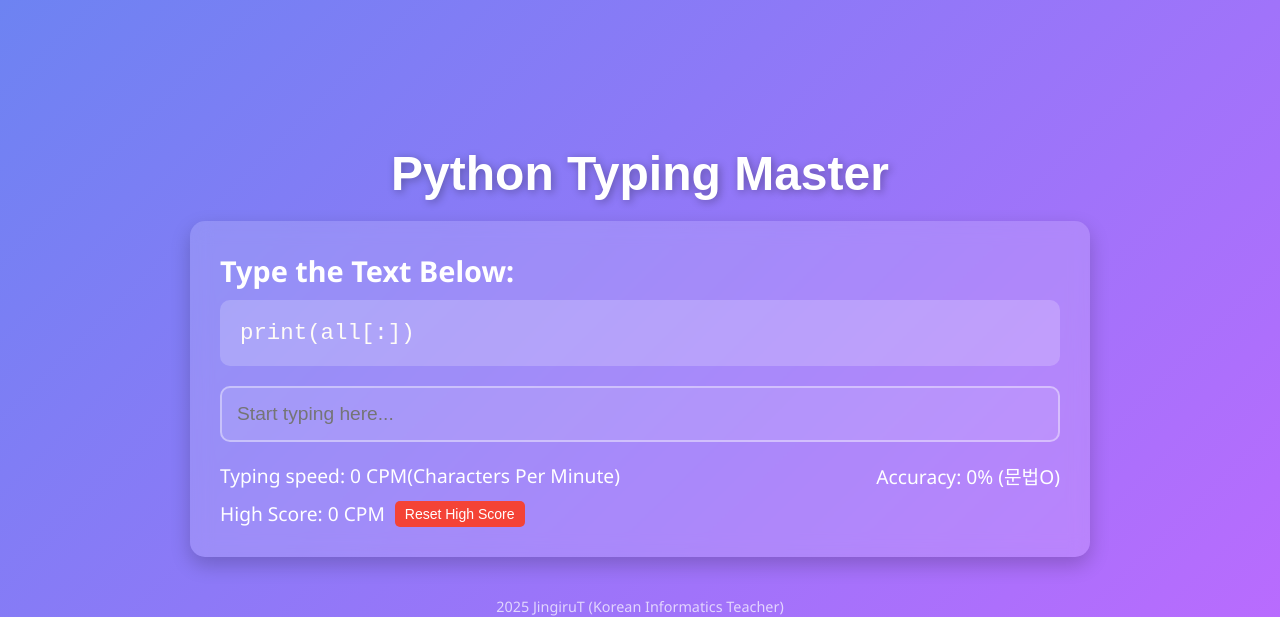
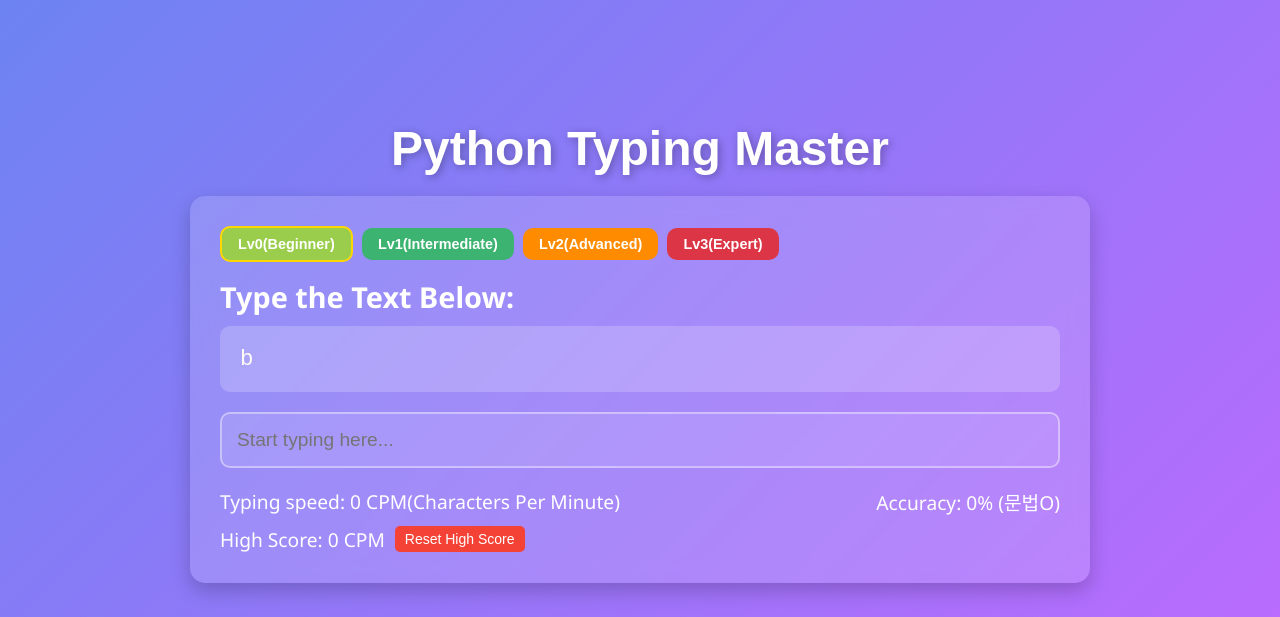
Before and after one commit to jingiru/PythonTypingMaster, a Flask app: page / in a window 1280 px wide. Shown: the top 617 px of the page. Run offline with Flask 3, Linux system fonts and the light colour scheme.

Commit message:
난이도 기능 구현

```diff
--- a/app.py
+++ b/app.py
@@ -38,7 +38,7 @@ def normalize_code(code):
 def is_valid_python_syntax(code):
     """Python 코드의 문법이 유효한지 검사"""
     # 단순 키워드나 식별자인 경우
-    if code.strip() in ['for', 'if', 'while', 'print', 'input', 'def', 'class', 'return']:
+    if code.strip() in ['for', 'if', 'else', 'while', 'print', 'input', 'def', 'class', 'return']:
         return True
 
     try:
--- a/static/script.js
+++ b/static/script.js
@@ -7,100 +7,229 @@ const highScoreDisplay = document.getElementById("high-score");
 const resetHighScoreButton = document.getElementById("reset-high-score");
 const highScoreMessage = document.getElementById("high-score-message");
 
+
+// 난이도 버튼들
+const lvButtons = document.querySelectorAll(".level-buttons button");
+
 // 타이핑 연습 텍스트
-typingTexts = [
+const typingTexts = {
+    "lv0": ['1', '2', '3', '4', '5', '10', '99', '3.14', '1.414', '345', '456', '100',
+        'a', 'b', 'c', 'd', 'x', 'y', 'z', 'n', 'n1', 'n2', 'n3', 'lv0',
+        'num1', 'num2', 'num3', 'res', 'temp', 'cnt', 'swap', 'print', 'input',
+        'True', 'False', 'if', 'else', 'for', 'while', 'def', 'len', 'round', 'jingiru',
+        'a + b', 'a - b', 'a * b', 'a / b', 'a ** b', 'a // b', 'n1+n2'],
+
+    "lv1": [
         'print("Hello, World!")',
+        'Hello, World!',
+        'hello, world!',
+        'Hi',
+        'Cat',
+        'Dog',
+        'Algorithm',
+        'Typing Master',
+        'print("hello, world!")',
         'print("hello")',
+        'print("Hello")',
+        'print("HELLO")',
+        'print("hi")',
+        'print("Hi")',
+        'print("HI")',
         'print(5)',
         'print(10)',
+        'print(100)',
+        'print(99)',
+        'print(3.14)',
         'print(-1)',
+        'print(-5)',
+        'print(-10)',
+        'print(-5.5)',
+        'print(10,20)',
+        'print(100,-300)',
         'print(2+3)',
         'print(10-20)',
         'print(5*2)',
+        'print("p"*2)',
+        'print("pizza"*5)',
+        'print("pizza" * 10)',
+        'print("n" * 10)',
+        'print("loop " * 10)',
         'print(10//2)',
         'print("파이썬")',
-    'a=1',
-    'a=10',
+        'input("아이디를 입력하세요")',
+        'input("비밀번호를 입력하세요")',
+        'input("ID = ?")',
+        'input("PW = ?")',
+        'input("when?")',
+        'input("where?")',
+        'input("who?")',
         'a="파이썬"',
         'word="파이썬"',
         'c = a + b',
+        'print(x * 2)',
         'c = a - b',
-    'for i in range(10):',
-    'if x > 0:',
-    'while True:',
+        'res = n1 + n2',
+        'res=n1+n2',
+        'temp=a',
+        'temp = a',
+        'a=b',
+        'a = b',
+        'b=a',
+        'b = a',
+        'c = a - b',
+        'c = a + b',
+        'res = num1+num2',
         'input("Enter a number: ")',
         'input()',
         'a=input()',
         'pw = input()',
         'ID = input()',
         'print("피자","타코","파스타")',
-    'import math',
-    'a = [1, 2, 3]',
-    'b = {"key":"value"}',
-    'print(a[0])',
-    'for i in range(1, 11):',
         'print(i ** 2)',
-    'if a == b:',
-    'elif x < 0:',
-    'else:',
-    'def func():',
-    'return x * y',
         'try:',
         'print("Python is fun!")',
         'a, b = 5, 10',
         'a += b',
         'print("Sum:", a)',
-    'del a[0]',
-    'print(sqrt(16))',
         'x = 10',
         'y = x / 3',
-    'print(round(y, 2))',
-    '"Hello".upper()',
-    '"World".lower()',
-    '"Hello" + " " + "World"',
-    'len("Python")',
-    'max([1, 2, 3])',
-    'min([1, 2, 3])',
-    'sum([1, 2, 3])',
-    'sorted([3, 1, 2])',
-    'list(range(5))',
         'x = None',
-    'if x is None:',
         'a = True',
         'b = False',
         'not a',
         'a and b',
         'a or b',
         'str(123)',
+        'str(3.14)',
+        'str(50)',
         'int("456")',
+        'int("10000")',
+        'int("123456")',
+        'bin(255)',
+        'bin(100)',
+        'bin(50)',
+        'bin(1)',
+        'hex(200)',
+        'hex(255)',
+        'hex(150)',
+        'hex(20)',
+        'oct(255)',
+        'oct(135)',
+        'oct(38)',
+        'oct(81)',
         'float("3.14")',
-    'x = [0 for i in range(5)]',
         'print("Done")',
         'print(i, val)',
-    'print(e)',
-    '"abc".replace("a", "z")',
-    'x = {1, 2, 3}',
-    'round(3.14159, 2)',
-    'bin(255)',
-    'hex(255)',
-    'oct(255)',
-    'b = [4, 5, 6]',
-    'd = {"name":"John", "age":30}',
-    'print(key, value)',
-    '"Python"[::-1]',
-    'print(list_a[1])',
+        'print(e)'
+    ],
+
+    "lv2": [
+        'def add(a, b):',
+        'return a + b',
+        'x = [1, 2, 3]',
+        'for i in x:',
+        'print(i ** 2)',
+        'print(i[0])',
+        'print(i[1])',
+        'print(b[-1])',
+        'print(c1[2])',
+        'print(list1[-1])',
+        'for i in range(10):',
+        'import math',
+        'import random',
+        'import time',
+        'a = [1, 2, 3]',
+        'b = {"key":"value"}',
+        'for i in range(1, 11):',
+        'print(a[0])',
+        'if a == b:',
+        'elif x < 0:',
+        'else:',
+        'if x > 0:',
+        'while True:',
+        'def func():',
+        'return x * y',
+        '"Hello".upper()',
+        '"World".lower()',
+        'max([1, 2, 3])',
+        'min([1, 2, 3])',
+        'sum([1, 2, 3])',
+        'sorted([3, 1, 2])',
+        'if x is None:',
         'print(a[1])',
         'print(b[2])',
         'a_list[-1]',
         'print(a[1:4])',
-    'print(a[-5:-1])',
         'print(all[:])',
         'print(front[1:])',
         'print(end[:9])',
+        'del a[0]',
+        'del b[1]',
+        'print(sqrt(16))',
+        'print(round(y, 2))',
+        'len("Python")',
+        'list(range(5))',
+        'round(3.14159, 2)',
+        'b = [4, 5, 6]',
+        'print(key, value)',
         'len',
         'import random',
         'import os',
+        'int(input())'
+    ],
+
+    "lv3": [
+        'a, b = input().split()',
+        'stats = ["lv", "hp", "mp", "atk", "def"]',
+        'data = [100, 200, 300, "cm", "inch"]',
+        't1, t2 = input().split()',
+        's1, s2 = input().split()',
+        'id, pw = input().split()',
+        'a, b = map(int, input().split())',
+        'a, b = map(str, input().split())',
+        'n1, n2 = map(int, input().split())',
+        'a, b, c = map(int, input().split())',
+        'list1 = list(map(int, input().split()))',
+        'number = list(map(int, input().split()))',
+        'if x[0] == 1:',
+        'if x[-5] != 0:',
+        'print(list_a[1])',
+        'print(a[-5:-1])',
+        '"Python"[::-1]',
+        'x = {1, 2, 3}',
+        'y = {4 ,5 ,6}',
+        'a = {"key": "value"}',
+        '"Hello" + " " + "World"',
+        'x = 10',
+        'd = {"name":"John", "age":30}',
+        'x = [0 for i in range(5)]',
+        '"abc".replace("a", "z")',
+        'a = list(range(5, 15))',
+        'a = {"apple": 5, "banana": 10, "cherry": 7}',
+        'd = {"name": "Alice", "age": 25, "city": "Wonderland"}',
+        'y = [x**2 for x in range(10)]',
+        'y = math.pow(3, 2)',
+        'z = math.ceil(4.2)',
+        'x = math.floor(4.8)',
+        'del a["key1"]',
+        'x.append("orange")',
+        'x.insert(1, "grape")',
+        'x.index(1)',
+        'x.remove("banana")'
     ]
+};
+
+
+let currentLevel = "lv0"; // 기본 난이도
+
+
+
+// 페이지 로드 시, 기본 lv0 버튼에 border 추가
+window.addEventListener("load", () => {
+    const lv0Button = document.getElementById("lv0");
+    lv0Button.style.border = "2px solid #FFD700"; // lv0 버튼에 기본 border 추가
+    initializeText(); // 텍스트 초기화
+});
 
 
 // 소리 재생 함수
@@ -130,8 +259,8 @@ resetHighScoreButton.addEventListener("click", resetHighScore);
 
 // 연습 텍스트 초기화
 function initializeText() {
-    const randomIndex = Math.floor(Math.random() * typingTexts.length);
-    currentText = typingTexts[randomIndex];
+    const randomIndex = Math.floor(Math.random() * typingTexts[currentLevel].length);
+    currentText = typingTexts[currentLevel][randomIndex];
     textToType.textContent = currentText;
     typingInput.value = "";
     startTime = null;
@@ -256,6 +385,20 @@ typingInput.addEventListener("keydown", async (event) => {
     }
 });
 
+
+// 난이도 버튼 클릭 시 텍스트 변경 및 버튼 상태 변경
+lvButtons.forEach(button => {
+    button.addEventListener("click", (e) => {
+        currentLevel = e.target.id; // 현재 난이도 업데이트
+        initializeText(); // 텍스트 초기화
+
+        // 버튼의 border 스타일 업데이트
+        lvButtons.forEach(btn => btn.style.border = "none"); // 모든 버튼 border 제거
+        e.target.style.border = "2px solid #FFD700"; // 선택된 버튼에 border 추가
+    });
+});
+
+
 // 초기화
 initializeText();
 loadHighScore();
--- a/static/style.css
+++ b/static/style.css
@@ -86,6 +86,67 @@ main {
 
 
 
+.level-buttons button {
+  padding: 8px 16px;  /* 크기 줄이기 */
+  font-size: 0.9rem;      /* 텍스트 크기 줄이기 */
+  margin-right: 5px;
+  margin-bottom: 15px;
+  font-weight: bold;
+  color: white;
+  border: none;
+  border-radius: 10px;
+  cursor: pointer;
+  transition: background-color 0.3s, transform 0.3s;
+  box-sizing: border-box;
+}
+
+/* Lv0 (Beginner) 버튼 */
+#lv0 {
+  background-color: #9bcd4c; /* 세련된 초록색 */
+}
+
+#lv0:hover {
+  background-color: #89b23d;
+  transform: scale(1.05);
+}
+
+/* Lv1 (초보자용) 버튼 */
+#lv1 {
+  background-color: #3cb371; /* 세련된 초록색 */
+}
+
+#lv1:hover {
+  background-color: #32965d;
+  transform: scale(1.05);
+}
+
+/* Lv2 (중급자용) 버튼 */
+#lv2 {
+  background-color: #ff8c00; /* 세련된 주황색 */
+}
+
+#lv2:hover {
+  background-color: #e67800;
+  transform: scale(1.05);
+}
+
+/* Lv3 (고급자용) 버튼 */
+#lv3 {
+  background-color: #dc3545; /* 세련된 빨간색 */
+}
+
+#lv3:hover {
+  background-color: #b92f3c;
+  transform: scale(1.05);
+}
+
+
+
+
+
+
+
+
 /* 부모 컨테이너 */
 .stats-container {
   display: flex;
--- a/templates/index.html
+++ b/templates/index.html
@@ -15,6 +15,12 @@
   <main>
   <!-- 타이핑 연습 영역 -->
     <section class="typing-area">
+      <div class="level-buttons">
+        <button id="lv0">Lv0(Beginner)</button>
+        <button id="lv1">Lv1(Intermediate)</button>
+        <button id="lv2">Lv2(Advanced)</button>
+        <button id="lv3">Lv3(Expert)</button>
+      </div>
       <h2>Type the Text Below:</h2>
       <div id="text-to-type"> </div>
       <input type="text" id="typing-input" placeholder="Start typing here...">
```
Lines whose indentation alone changed are shown as unchanged.
